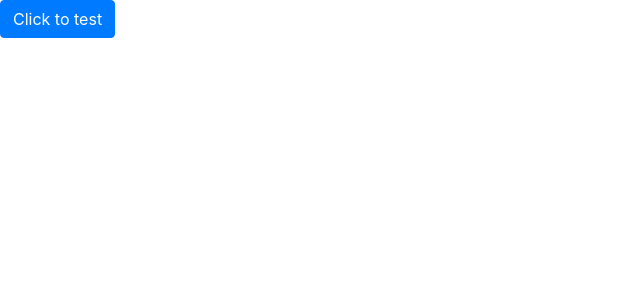
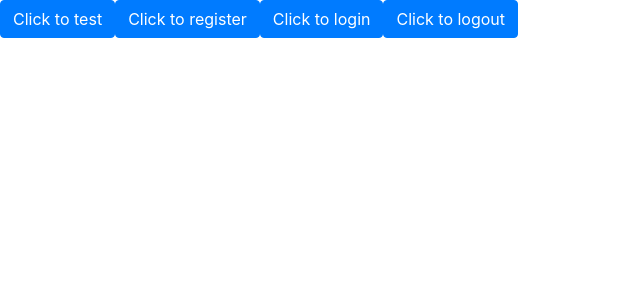
Before and after one commit to Charbel199/cruiseship-travel-agency-frontend, an Angular app in the folder CruiseShipTravelAgency/: page / in a window 1280 px wide. Shown: the top 300 px of the page, without its empty margins (0-640 px from the left). Built offline with nearby package versions, Linux system fonts and the light colour scheme.

Commit message:
Login and register service tested

```diff
--- a/CruiseShipTravelAgency/src/app/models/customer.ts
+++ b/CruiseShipTravelAgency/src/app/models/customer.ts
@@ -5,7 +5,7 @@ export interface Customer {
   customerDateOfBirth: string;
   customerGender: string;
   customerAddress: string;
-  customerTelephone: string;
+  customerTelephoneNumber: string;
   customerEmail: string;
   customerPassword: string;
 }
--- a/CruiseShipTravelAgency/src/app/navbar/navbar.component.html
+++ b/CruiseShipTravelAgency/src/app/navbar/navbar.component.html
@@ -1 +1,4 @@
-<button type="button" class="btn btn-primary" (click)="test()">Click to test</button>
+<button type="button" class="btn btn-primary" (click)="testcruiseship()">Click to test</button>
+<button type="button" class="btn btn-primary" (click)="testregister()">Click to register</button>
+<button type="button" class="btn btn-primary" (click)="testlogin()">Click to login</button>
+<button type="button" class="btn btn-primary" (click)="testlogout()">Click to logout</button>
--- a/CruiseShipTravelAgency/src/app/navbar/navbar.component.ts
+++ b/CruiseShipTravelAgency/src/app/navbar/navbar.component.ts
@@ -1,5 +1,6 @@
 import { Component, OnInit } from '@angular/core';
 import {CustomerService} from '../services/customer.service';
+import {Customer} from '../models/customer';
 
 @Component({
   selector: 'app-navbar',
@@ -16,12 +17,44 @@ export class NavbarComponent implements OnInit {
   }
 
 
-  test(): void{
-    this.customerService.test().subscribe(res => {
-      if (res){
+  testcruiseship(): void{
+    this.customerService.testcruiseship().subscribe(res => {
        console.log(res.data.cruiseships);
-        }
       });
   }
 
+  testregister(): void{
+    const customer: Customer = {
+      customerFirstName: 'abedangular',
+      customerLastName: 'lastnameangular',
+      customerAddress: 'fanar',
+      customerDateOfBirth: '2000',
+      customerEmail: 'angularabed@yahoo.com',
+      customerGender: 'M',
+      customerTelephoneNumber: '03538123',
+      customerPassword: 'angularpassword',
+      customerId: 0
+    };
+    this.customerService.testregister(customer).subscribe(res => {
+      console.log(res);
+    });
+  }
+
+  testlogin(): void{
+    const options = {
+      customerEmail: 'angularabed@yahoo.com',
+      customerPassword: 'angularpassword'
+    };
+    this.customerService.testlogin(options.customerEmail, options.customerPassword).subscribe(res => {
+      console.log(res);
+    });
+
+  }
+
+
+  testlogout(): void{
+    this.customerService.testlogout().subscribe(res => {
+      console.log(res);
+    });
+  }
 }
--- a/CruiseShipTravelAgency/src/app/services/customer.service.ts
+++ b/CruiseShipTravelAgency/src/app/services/customer.service.ts
@@ -3,6 +3,8 @@ import {HttpClient} from '@angular/common/http';
 
 import {Observable} from 'rxjs';
 import {CruiseShipApiResponse} from '../models/cruise-ship-api-response';
+import {CustomerApiResponse} from '../models/customer-api-response';
+import {Customer} from '../models/customer';
 
 @Injectable({
   providedIn: 'root'
@@ -11,10 +13,37 @@ export class CustomerService {
 
   constructor(
     private httpClient: HttpClient
-  ) { }
+  ) {
+  }
 
-  test(): Observable<CruiseShipApiResponse>{
-    return this.httpClient.get<CruiseShipApiResponse>('http://localhost:8080/cruiseships/1');
+  testcruiseship(): Observable<CruiseShipApiResponse> {
+    return this.httpClient.get<CruiseShipApiResponse>('http://localhost:8080/cruiseships/1',{
+      withCredentials: true,
+    });
+  }
+
+  testregister(customer: Customer): Observable<CustomerApiResponse> {
+    return this.httpClient.post<CustomerApiResponse>('http://localhost:8080/register', customer, {
+      withCredentials: true,
+    });
+  }
+
+  testlogin(customerEmail, customerPassword): Observable<CustomerApiResponse> {
+    const options = {
+      customerEmail,
+      customerPassword
+    };
+
+    return this.httpClient.post<CustomerApiResponse>('http://localhost:8080/login', options, {
+      withCredentials: true,
+    });
+
+  }
+
+  testlogout(){
+    return this.httpClient.post('http://localhost:8080/logout', {} , {
+      withCredentials: true,
+    });
   }
 
 }
```
